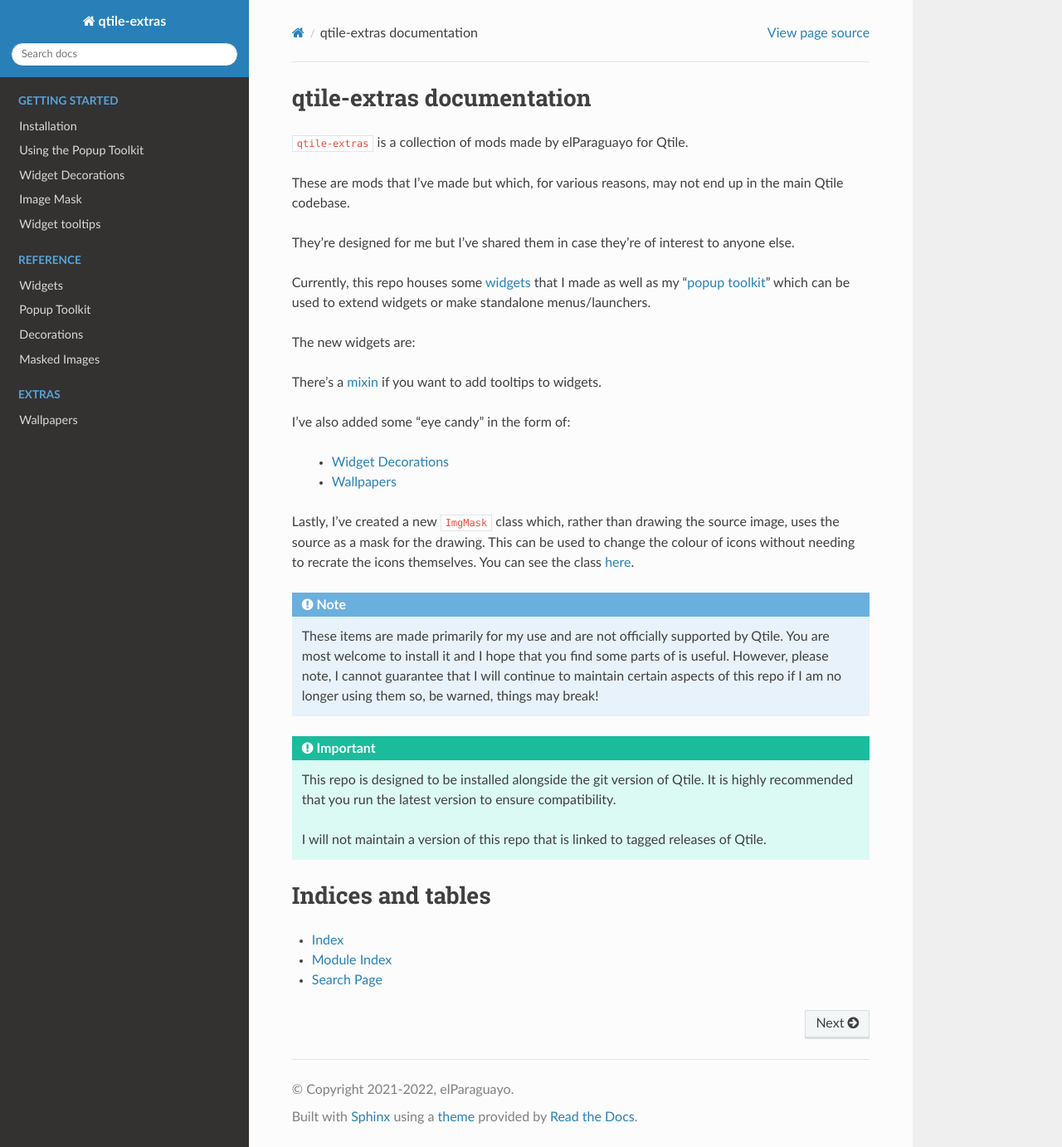
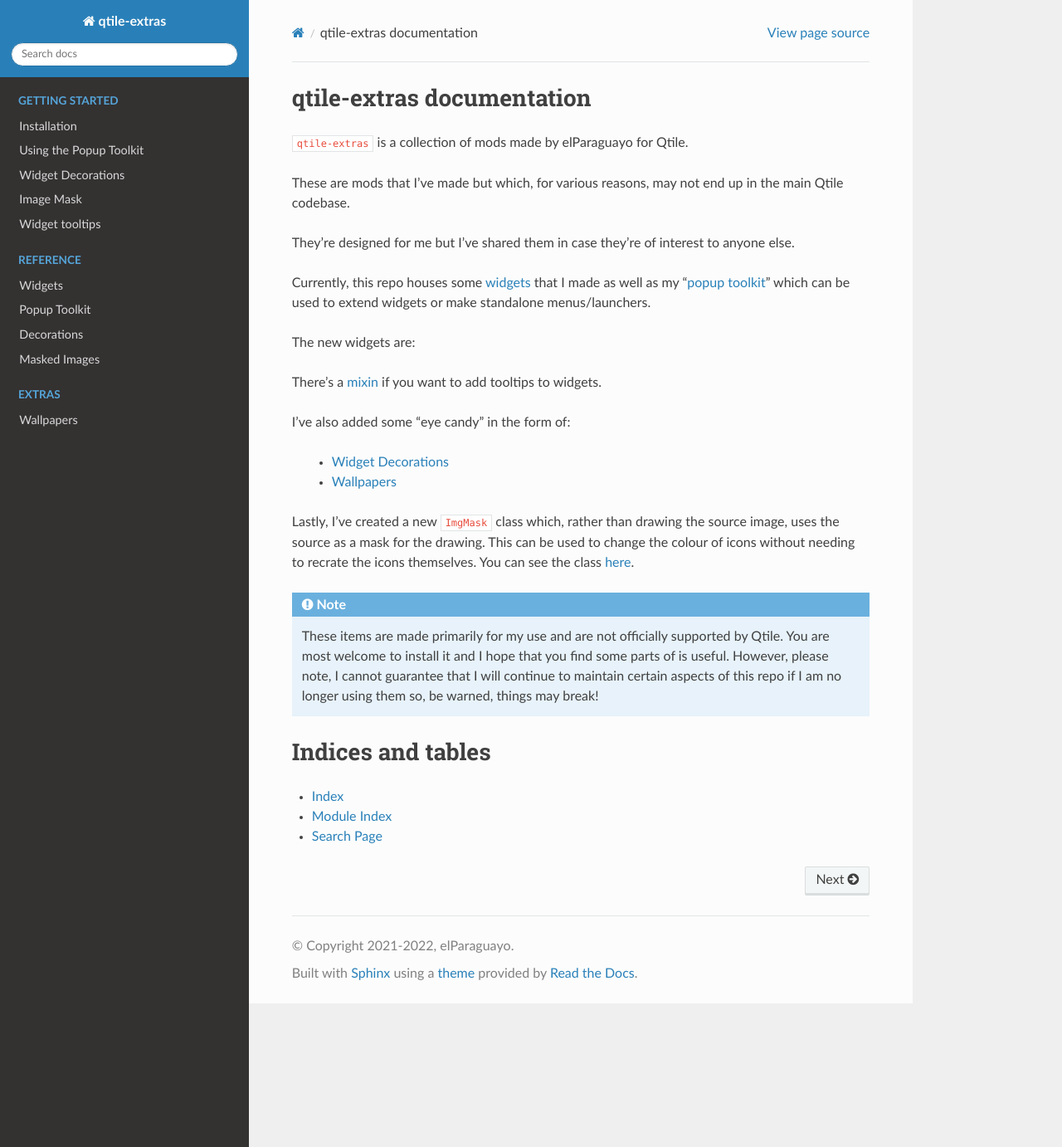
Before and after one commit to elParaguayo/qtile-extras, a Sphinx documentation site: the page built from docs/index.rst, in a window 1280 px wide and 1382 px high. Shown: the whole window at 83% size. Built offline with Sphinx 7.4.7 and the Read the Docs theme 2.0.0, drawn with Linux system fonts in a browser that asks for light colours; the version number could not be read and is left out.

Commit message:
Docs - remove no tagged release wording

```diff
--- a/docs/index.rst
+++ b/docs/index.rst
@@ -36,14 +36,6 @@ without needing to recrate the icons themselves. You can see the class :ref:`her
     maintain certain aspects of this repo if I am no longer using them so, be warned,
     things may break!
 
-.. important::
-
-    This repo is designed to be installed alongside the git version of Qtile. It is
-    highly recommended that you run the latest version to ensure compatibility.
-
-    I will not maintain a version of this repo that is linked to tagged releases of
-    Qtile.
-
 .. toctree::
     :caption: Getting Started
     :maxdepth: 1
```
